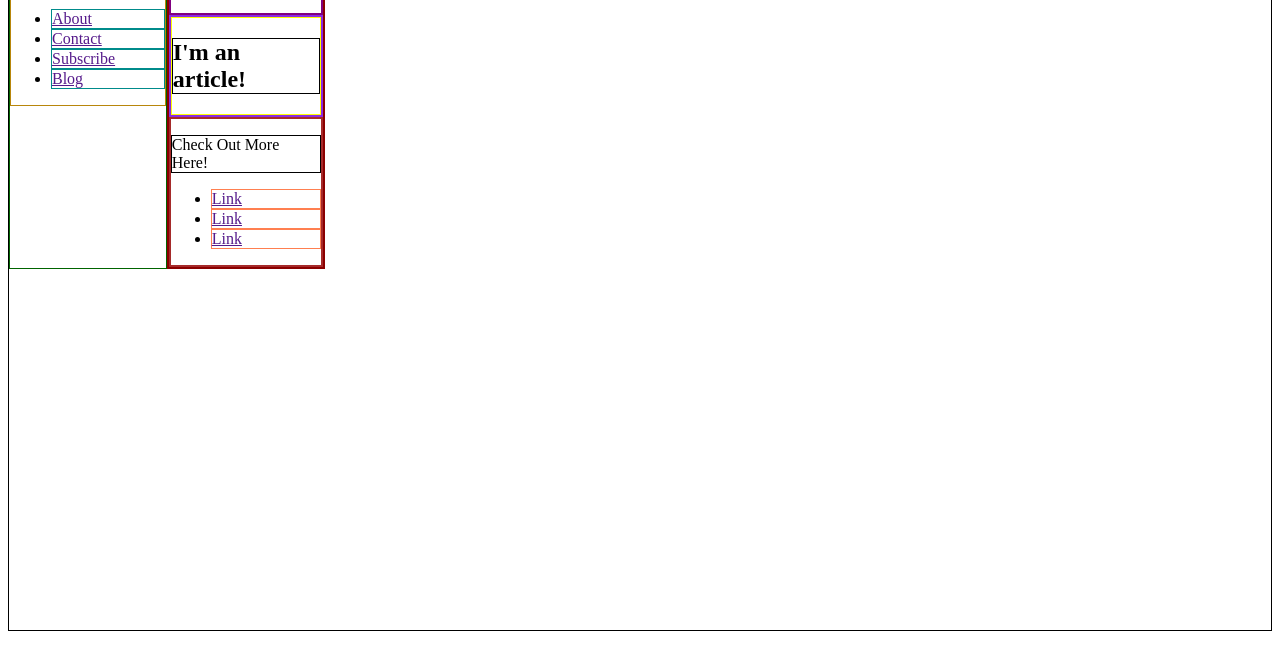
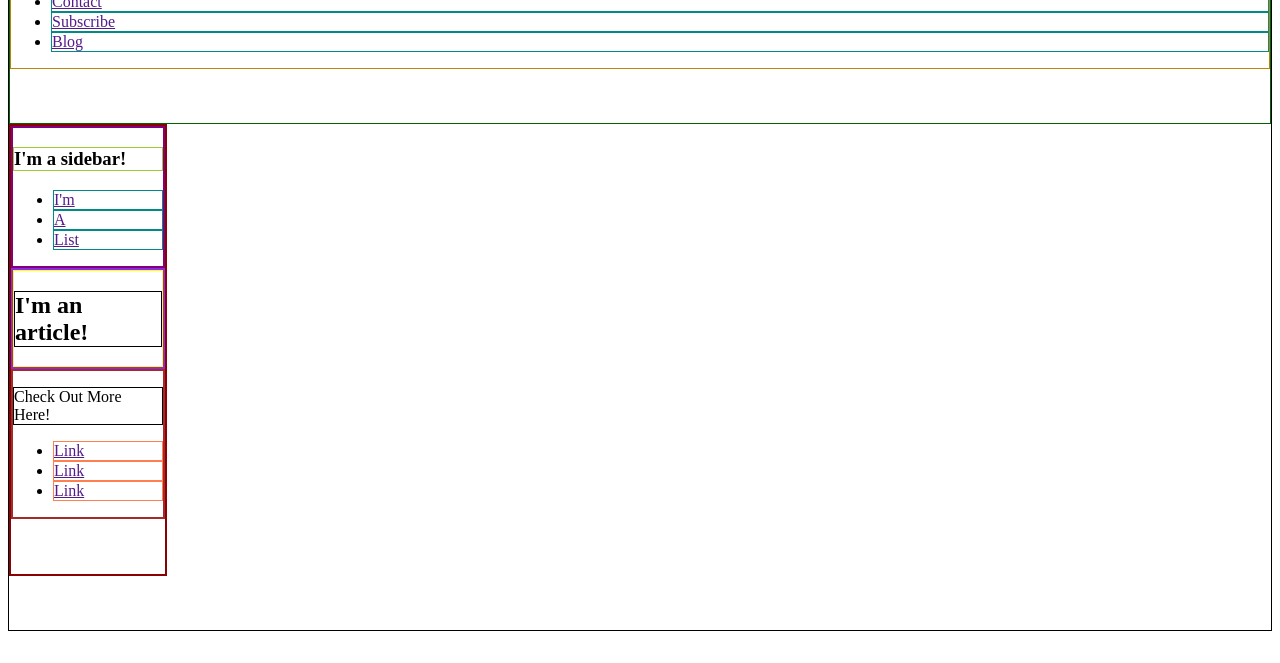
Before and after one commit to AlixSkyeDawg/Personal-Blog, a plain HTML site: page personal blog.html in a window 1280 px wide. Shown: the part 137-800 px from the top of the page. Drawn offline with Linux system fonts and the light colour scheme.

Commit message:
Third Commit - updated grid-area

```diff
--- a/blog styles.css
+++ b/blog styles.css
@@ -8,12 +8,12 @@
 
 .container{
     border: 1px solid black;
-    display:grid;
     height:95vh;
 }
 
 header{
     border: 1px solid darkgreen;
+    grid-area: hd;
 }
 
 h1{
@@ -38,6 +38,7 @@ main{
 
 aside{
     border: 2px solid purple;
+    grid-area: sd;
 }
 
 h3{
@@ -50,6 +51,7 @@ h3{
 
 article{
     border: 2px solid blueviolet;
+    grid-area: main;
 }
 
 .content{
@@ -62,6 +64,7 @@ h2{
 
 footer{
     border: 2px solid brown;
+    grid-area: ft;
 }
 
 p{
@@ -92,7 +95,7 @@ p{
     .container{
         display: grid;
         grid-template-columns: repeat(4, 1fr);
-        grid-template-rows: repeat(4, 1fr);
+        grid-template-rows: auto;
         grid-template-areas:
         "hd hd hd hd"
         "sd main main main"
@@ -104,7 +107,7 @@ p{
     .container{
         display: grid;
         grid-template-columns: repeat(8, 1fr);
-        grid-template-rows: repeat(8, 1fr);
+        grid-template-rows: auto;
         grid-template-areas:
         "hd hd hd hd hd hd hd hd"
         "sd sd main main main main main main"
```
